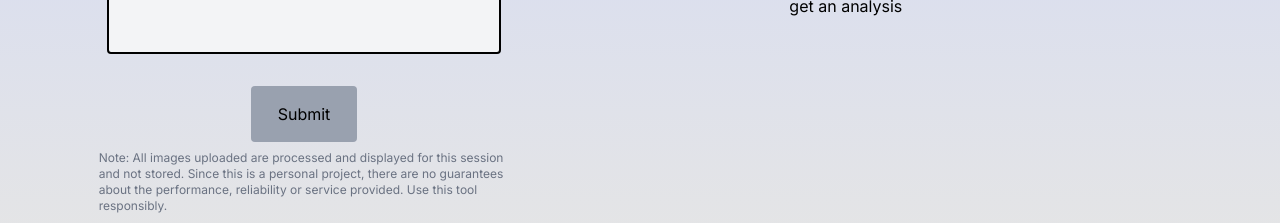
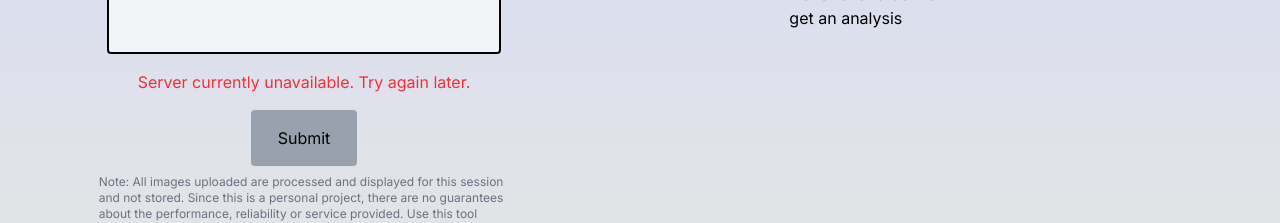
Before and after one commit to DustyMCheese/home-analyzer, a React (Vite) app in the folder client/: page / in a window 1280 px wide. Both pictures are taken after a click on the button "Submit". Shown: the part 634-857 px from the top of the page. Built offline with nearby package versions, Linux system fonts and the light colour scheme; no server answers.

Commit message:
feat: Display error status codes when server fails

```diff
--- /dev/null
+++ b/client/src/components/Analyzer/ErrorMessage.tsx
@@ -0,0 +1,17 @@
+const serverErrors = new Map([
+  ["POST Request Error: 413", "Uploaded file is too large"],
+  ["POST Request Error: 415", "Unsupported file type"],
+  ["POST Request Error: 422", "JPEG or PNG does not contain a valid image"],
+  ["POST Request Error: 500", "A server error occurred. Please try again."],
+  ["Failed to fetch", "Server currently unavailable. Try again later."],
+]);
+
+interface Props {
+  serverErrorMessage: string;
+}
+
+const ErrorMessage = ({ serverErrorMessage }: Props) => {
+  return <p className="text-red-500">{serverErrors.get(serverErrorMessage)}</p>;
+};
+
+export default ErrorMessage;
--- a/client/src/components/Analyzer/ImageForm.tsx
+++ b/client/src/components/Analyzer/ImageForm.tsx
@@ -1,6 +1,7 @@
 import { useMutation } from "@tanstack/react-query";
 import { useForm } from "react-hook-form";
 import type { Furniture } from "./types";
+import ErrorMessage from "./ErrorMessage";
 
 const BACKEND_URL = import.meta.env.VITE_BACKEND_URL;
 
@@ -22,7 +23,7 @@ async function sendImage(image: FileList) {
   });
 
   if (!response.ok) {
-    throw new Error("Server Error" + response.status);
+    throw new Error("POST Request Error: " + response.status);
   }
 
   return response.json();
@@ -30,7 +31,7 @@ async function sendImage(image: FileList) {
 
 const ImageForm = ({ saveImage, saveAnalyzedData }: Props) => {
   const { register, handleSubmit } = useForm<FormFields>();
-  const { mutate } = useMutation({
+  const { mutate, error: mutateError } = useMutation({
     mutationFn: sendImage,
     onSuccess: (data, variables) => {
       // Saving the File object of the image to help display it
@@ -63,6 +64,9 @@ const ImageForm = ({ saveImage, saveAnalyzedData }: Props) => {
         id="home-image-upload"
         className="hidden"
       />
+      {mutateError ? (
+        <ErrorMessage serverErrorMessage={mutateError.message}></ErrorMessage>
+      ) : null}
       <button
         type="submit"
         className="mt-4 w-1/2 rounded bg-gray-400 p-4 hover:cursor-pointer hover:bg-gray-500 md:w-1/4"
```
